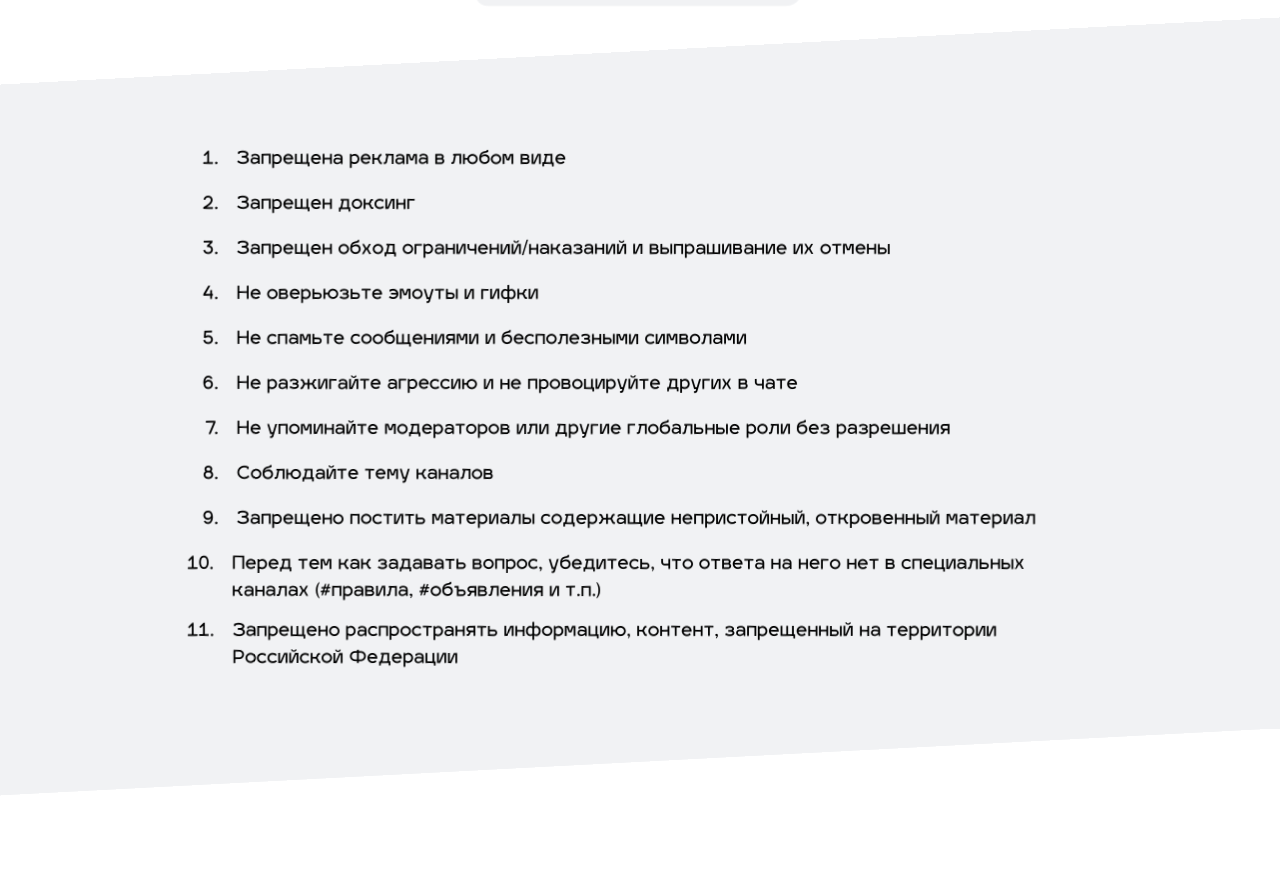
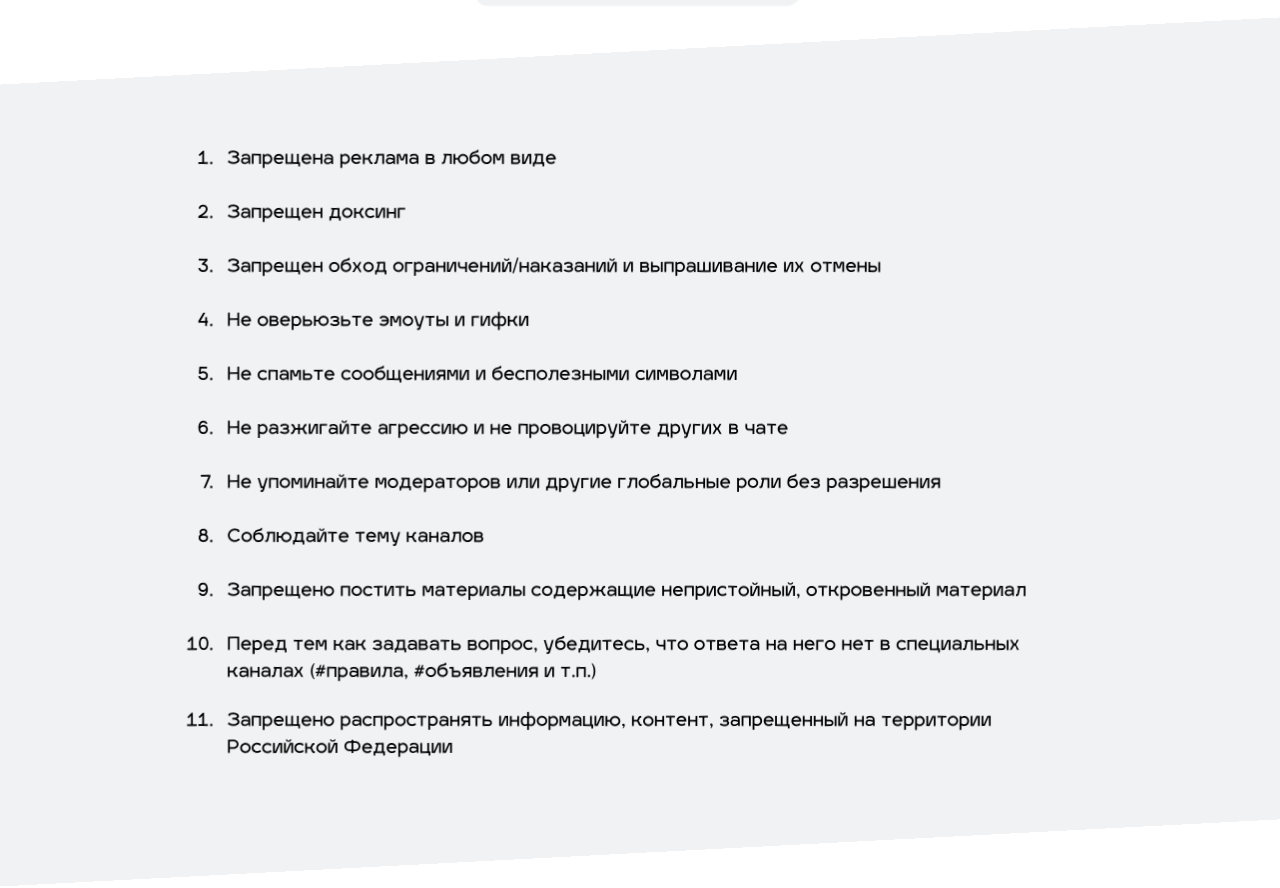
Before and after one commit to NikitaNik-of/nnof-site, a Next.js app: page /rules in a window 1280 px wide. Shown: the part 967-1855 px from the top of the page. Before the commit the page ends 1765 px from the top, so only its background shows below. Built offline with nearby package versions, Linux system fonts and the light colour scheme.

Commit message:
Rules & 404 fix

```diff
--- a/components/Intro.jsx
+++ b/components/Intro.jsx
@@ -5,7 +5,7 @@ import pooound from '../public/images/fist.webp'
 
 const Intro = () => {
   return (
-    <div className='z-30 flex flex-col justify-center text-center items-center h-screen bg-gray-50/95 dark:bg-gray-900/95 backdrop-blur-sm'>
+    <div className='z-30 flex flex-col justify-center text-center items-center h-screen bg-gray-50/30 dark:bg-gray-900/30 backdrop-blur-sm'>
       <div className="flex justify-center text-center transition-all space-x-4 items-center mb-8 overflow-visible">
         <SlideUp className="flex overflow-visible" pauseFor={0}>
           <Image alt="" unoptimized src={pooound} height={90} width={90} placeholder="blur" className=" overflow-visible"/>
--- a/components/UI/MainButton.jsx
+++ b/components/UI/MainButton.jsx
@@ -11,7 +11,7 @@ const MainButton = ({disabled, children, type = 'default', className, ...props})
 
   return (
     <button {...props} className={coloring(type, disabled) + ' rounded-lg border-2 text-[14px] lg:text-base m-1 py-2 px-3 lg:px-5 transition-all -skew-x-6 ' + className}>
-        <div className='skew-x-6 flex flex-row'>
+        <div className='skew-x-6 flex flex-row items-center'>
           {children}
         </div>
     </button>
--- a/package.json
+++ b/package.json
@@ -14,6 +14,7 @@
     "konva": "^8.3.13",
     "next": "^13.0.2",
     "next-themes": "^0.2.1",
+    "nprogress": "^0.2.0",
     "react": "^18.2.0",
     "react-dom": "18.2.0",
     "react-konva": "^18.2.3",
--- a/pages/404.js
+++ b/pages/404.js
@@ -11,7 +11,7 @@ import iconScull from '../public/images/skull.webp';
 import iconTeeth from '../public/images/teeth.webp'
 
 export default function NotFound() {
-  const [motd, setMotd] = useState({source: {iconMono}, title: '', subtitle: '', cl: ''})
+  const [motd, setMotd] = useState({source: iconMono, title: '', subtitle: '', cl: ''})
 
 
   const setMessage = (min, max) => {
--- a/pages/_app.js
+++ b/pages/_app.js
@@ -1,5 +1,16 @@
 import { ThemeProvider, useTheme } from 'next-themes';
 import '../styles/globals.css';
+
+import Router from 'next/router';
+import NProgress from 'nprogress'; //nprogress module
+import 'nprogress/nprogress.css'; //styles of nprogress//Binding events.
+Router.events.on('routeChangeStart', () => {
+  NProgress.configure({showSpinner: false});
+  NProgress.start()
+});
+Router.events.on('routeChangeComplete', () => NProgress.done());
+Router.events.on('routeChangeError', () => NProgress.done());
+
 
 function MyApp({ Component, pageProps }) {
   return(
--- a/pages/index.js
+++ b/pages/index.js
@@ -31,7 +31,7 @@ export default function Home() {
       <NavBar/>
       <FadeIn pauseFor={1000} className="absolute z-10 h-screen w-screen flex flex-col justify-center">
         <div className="flex justify-center lg:pb-32 lg:pl-64">
-          <Image alt="" src={themePick()} height={800} width={800} unoptimized className=""/>
+          <Image alt="" src={themePick()} height={800} width={800} unoptimized className="z-10 "/>
         </div>
       </FadeIn>
       <Intro/>
--- a/pages/rules.js
+++ b/pages/rules.js
@@ -24,11 +24,11 @@ export default function Rules() {
         <SubRules bodyname={ruleType.bodyName}/>
         <TabRules rules={rules} ruleType={ruleType} setRules={setRuleType}/>
         <div className='bg-gray-300/30 dark:bg-gray-600/10 flex justify-center my-8 py-16 -skew-y-3'>
-          <div className="py-2 lg:px-4 w-11/12 lg:w-3/4 text-sm lg:text-base skew-y-3">
+          <div className="py-2 lg:px-4 w-11/12 lg:w-3/4 text-sm lg:text-base skew-y-3 flex flex-col flex-start">
             {ruleType.ruleList.map((rule) => (
-              <div key={rule.id} className={'flex my-2 items-start'}>
-                <text className={'rounded-lg m-1 px-1 text-right lg:w-9'}>{rule.id + '.'}</text>
-                <div className='mt-1 px-2'>{rule.text}</div>
+              <div key={rule.id} className={'grid-cols-[_32px_1fr] md:grid-cols-[_40px_1fr] grid my-2 items-start'}>
+                <text className={'rounded-lg m-1 p-auto text-right basis-8 '}>{rule.id + '.'}</text>
+                <div className='mt-1 px-2 '>{rule.text}</div>
               </div>
             ))}
           </div>
```
Also changed, not shown: 2 other files (tests, documents, lock files or other folders).
